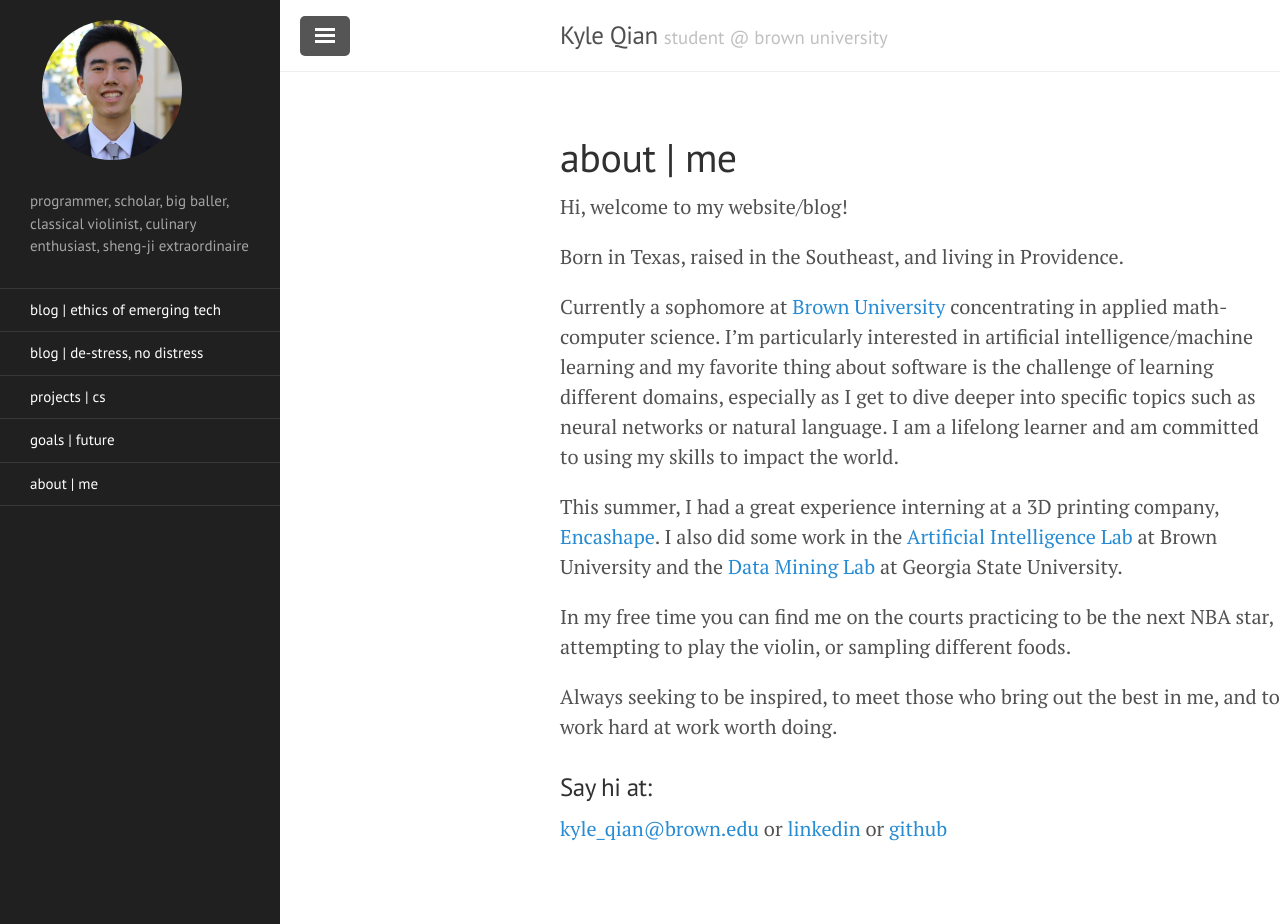
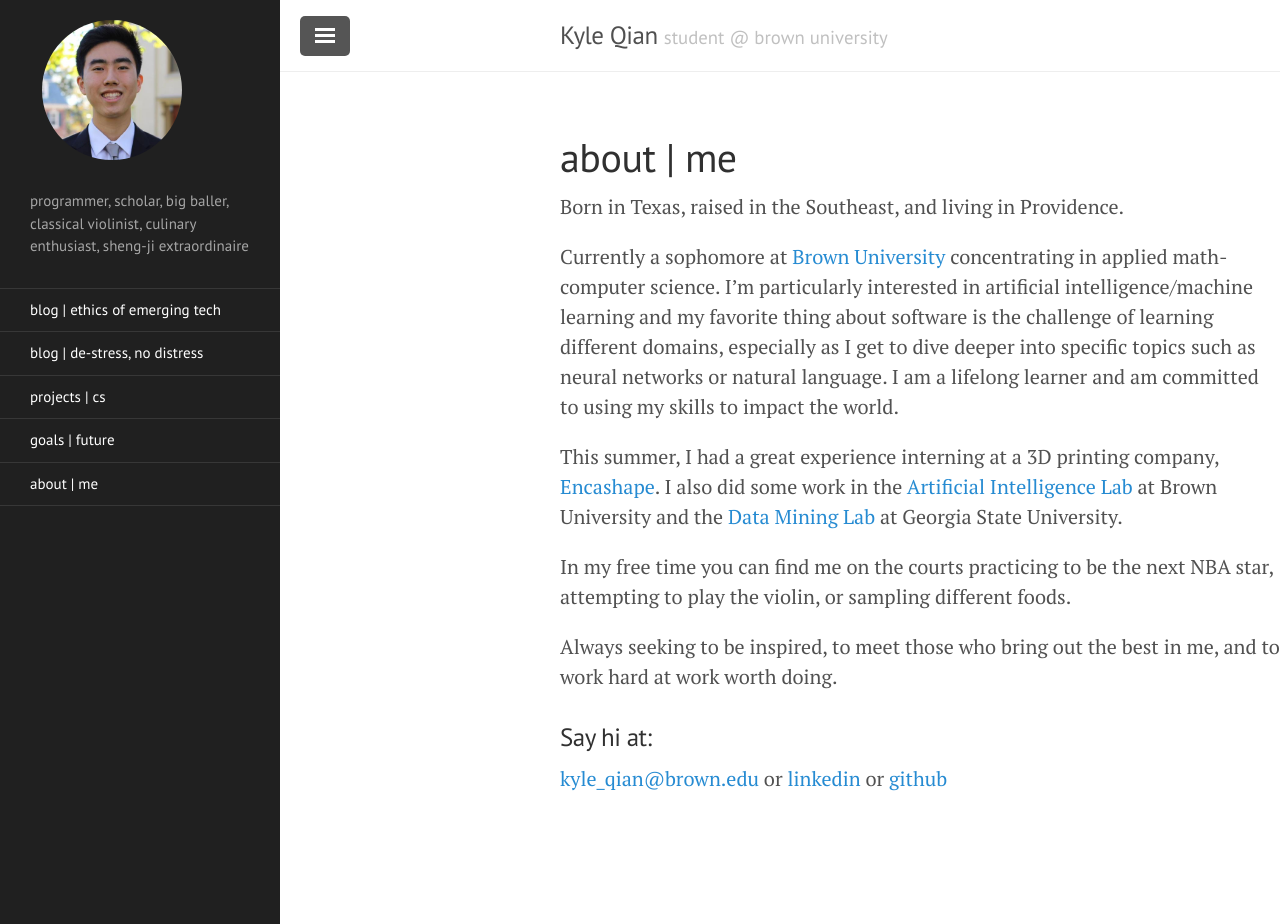
Before and after one commit to kqian5/kqian5.github.io, a Jekyll site: the page built from about.md, in a window 1280 px wide and 924 px high. Built offline with Jekyll 4.4.1, drawn with Linux system fonts in a browser that asks for light colours.

Commit message:
Update about.md

```diff
--- a/about.md
+++ b/about.md
@@ -2,9 +2,6 @@
 layout: page
 title: about | me
 ---
-
-Hi, welcome to my website/blog!
-
 Born in Texas, raised in the Southeast, and living in Providence.
 
 Currently a sophomore at [Brown University](https://en.wikipedia.org/wiki/Brown_University) concentrating in applied math-computer science. I'm particularly interested in artificial intelligence/machine learning and my favorite thing about software is the challenge of learning different domains, especially as I get to dive deeper into specific topics such as neural networks or natural language. I am a lifelong learner and am committed to using my skills to impact the world.
```
